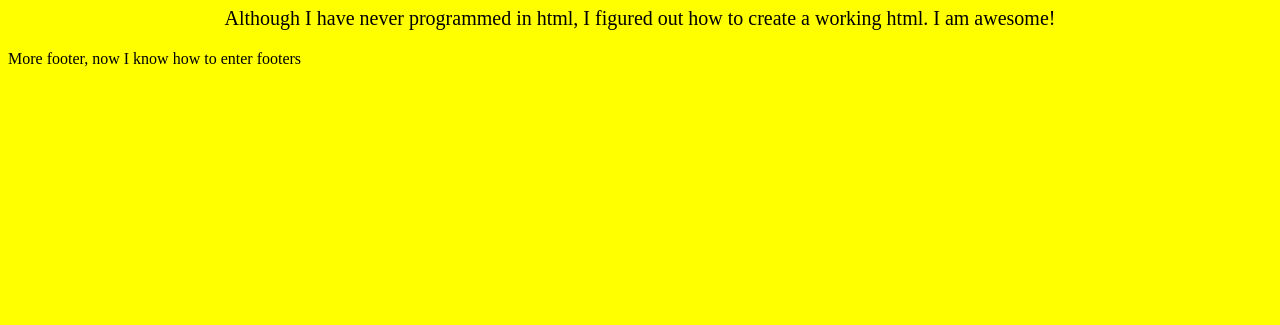
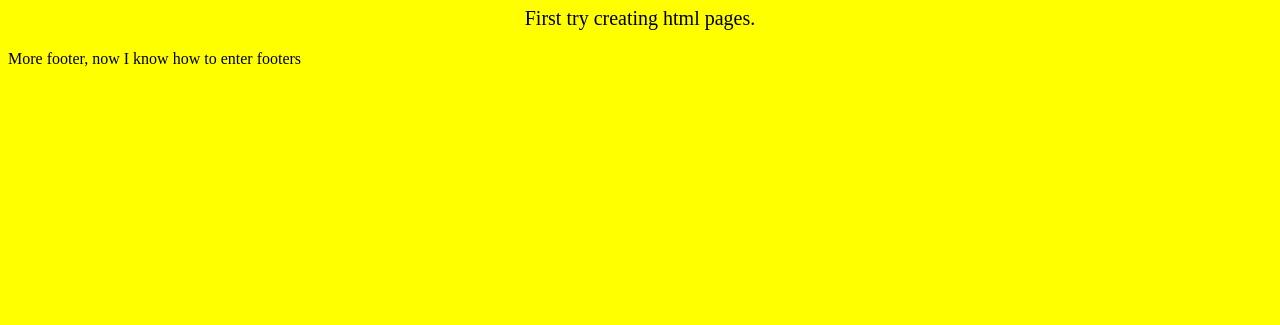
Before and after one commit to genome3po/COMP490P2, a plain HTML site: page testRedirect.html in a window 1280 px wide. Shown: the part 475-800 px from the top of the page. Drawn offline with Linux system fonts and the light colour scheme.

Commit message:
Add files via upload

```diff
--- a/testRedirect.html
+++ b/testRedirect.html
@@ -24,7 +24,7 @@
 
         <p>
 
-                Although I have never programmed in html, I figured out how to create a working html. I am awesome!
+                First try creating html pages.
 
         </p>
 
```
